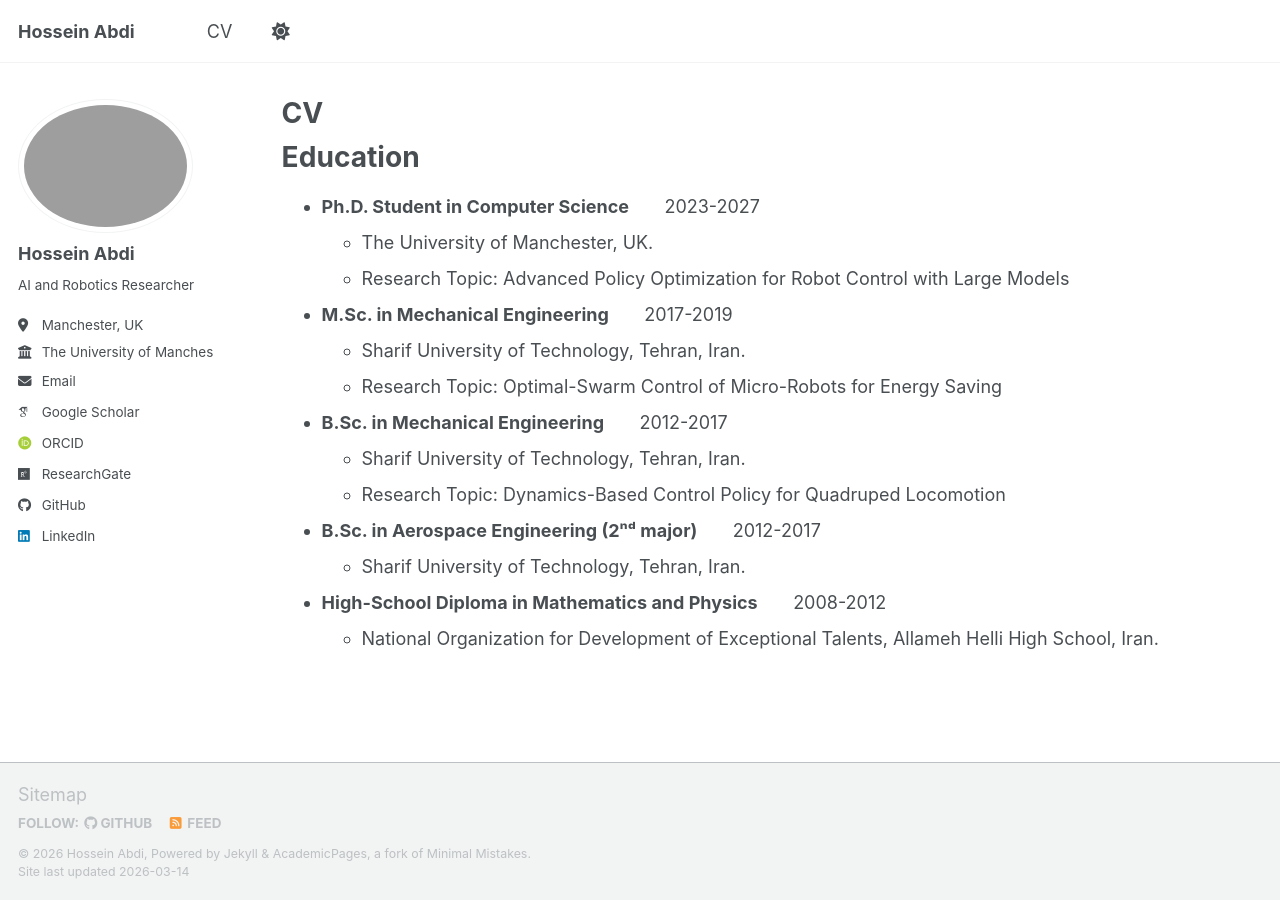
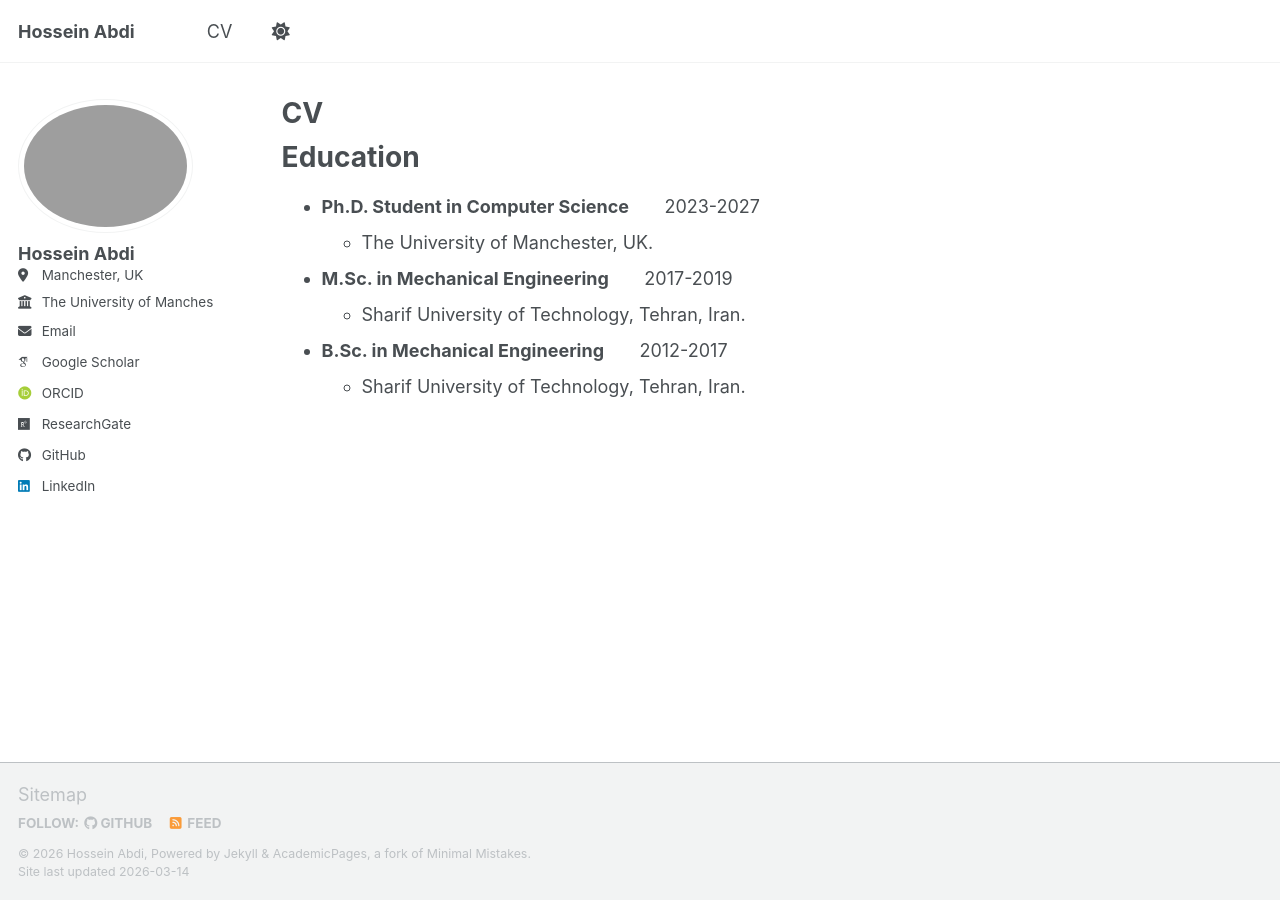
Before and after one commit to Hossein-Abdi/Hossein-Abdi.github.io, a Jekyll site: the page built from _pages/cv.md, in a window 1280 px wide. Built offline with Jekyll 4.4.1, drawn with Linux system fonts in a browser that asks for light colours; some web fonts are replaced; a script bundle is joined from its source files by our own code; library files that are not in the unit come from our copies.

Commit message:
minor update

```diff
--- a/_config.yml
+++ b/_config.yml
@@ -12,7 +12,7 @@ site_theme               : "default" # the available themes options are "default
 title                    : "Hossein Abdi"
 title_separator          : "-"
 name                     : &name "Hossein Abdi"
-description              : &description "AI and Robotics Researcher"   # Update this with a general description of your site, this is the default if not overridden by a page
+description              : # &description "AI and Robotics Researcher"   # Update this with a general description of your site, this is the default if not overridden by a page
 url                      : https://hossein-abdi.github.io # The base hostname & protocol for your site e.g. "https://[your GitHub username].github.io",
                                                            # or if you already have some other page hosted on Github then use "https://[your GitHub username].github.io/[Your Repo Name]"
 baseurl                  : "" # the subpath of your site, e.g. "/blog"
@@ -26,7 +26,7 @@ author:
   avatar           : "Hossein_Profile.jpg"
   name             : "Hossein Abdi"
   pronouns         : # example: "she/her"
-  bio              : "AI and Robotics Researcher"
+  bio              : # "AI and Robotics Researcher"
   location         : "Manchester, UK"
   employer         : "The University of Manchester"
   uri              : # URL
--- a/_pages/cv.md
+++ b/_pages/cv.md
@@ -13,21 +13,23 @@ Education
 ======
 * **Ph.D. Student in Computer Science**  &nbsp;&nbsp;&nbsp;&nbsp;&nbsp;   2023-2027
   * The University of Manchester, UK.
-  * Research Topic: Advanced Policy Optimization for Robot Control with Large Models
+  <!-- * Research Topic: Advanced Policy Optimization for Robot Control with Large Models -->
 
 * **M.Sc. in Mechanical Engineering**  &nbsp;&nbsp;&nbsp;&nbsp;&nbsp;   2017-2019
   * Sharif University of Technology, Tehran, Iran.
-  * Research Topic: Optimal-Swarm Control of Micro-Robots for Energy Saving
+  <!-- * Research Topic: Optimal-Swarm Control of Micro-Robots for Energy Saving -->
 
 * **B.Sc. in Mechanical Engineering**  &nbsp;&nbsp;&nbsp;&nbsp;&nbsp;   2012-2017
   * Sharif University of Technology, Tehran, Iran.
-  * Research Topic: Dynamics-Based Control Policy for Quadruped Locomotion
+  <!-- * Research Topic: Dynamics-Based Control Policy for Quadruped Locomotion -->
 
+<!--
 * **B.Sc. in Aerospace Engineering (2ⁿᵈ major)**  &nbsp;&nbsp;&nbsp;&nbsp;&nbsp;   2012-2017
   * Sharif University of Technology, Tehran, Iran.
 
 * **High-School Diploma in Mathematics and Physics**  &nbsp;&nbsp;&nbsp;&nbsp;&nbsp;   2008-2012
   * National Organization for Development of Exceptional Talents, Allameh Helli High School, Iran.
+-->
 
 <!-- Work experience
 ======
```
Also changed, not shown: _pages/about.md (+2 -0 lines).
